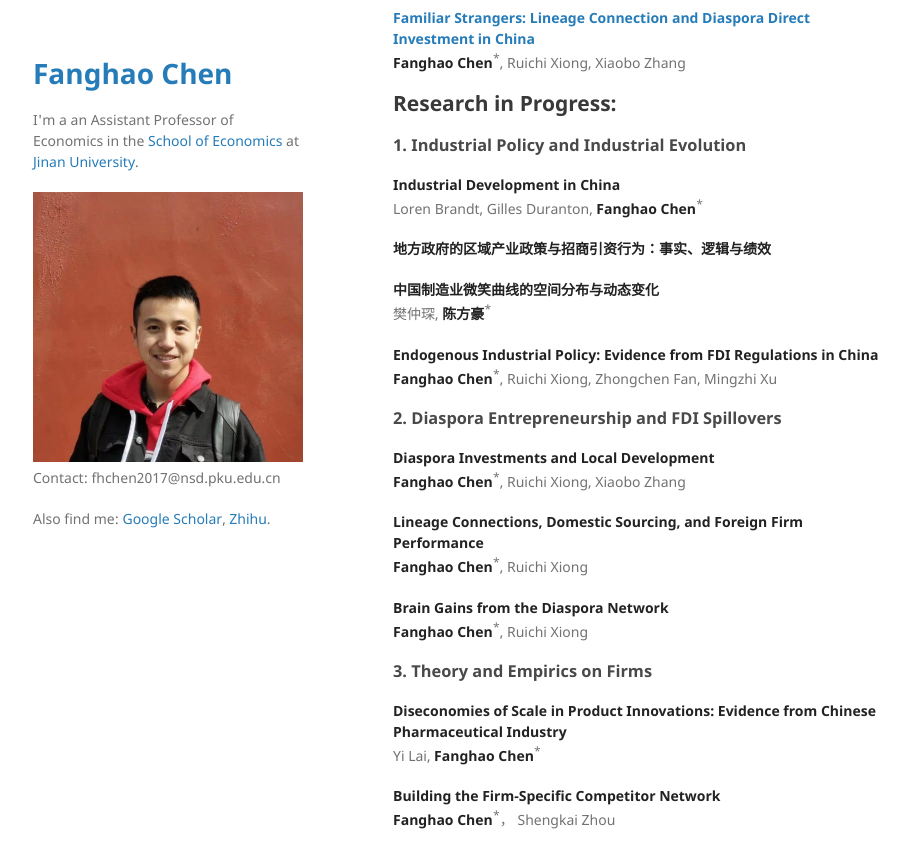
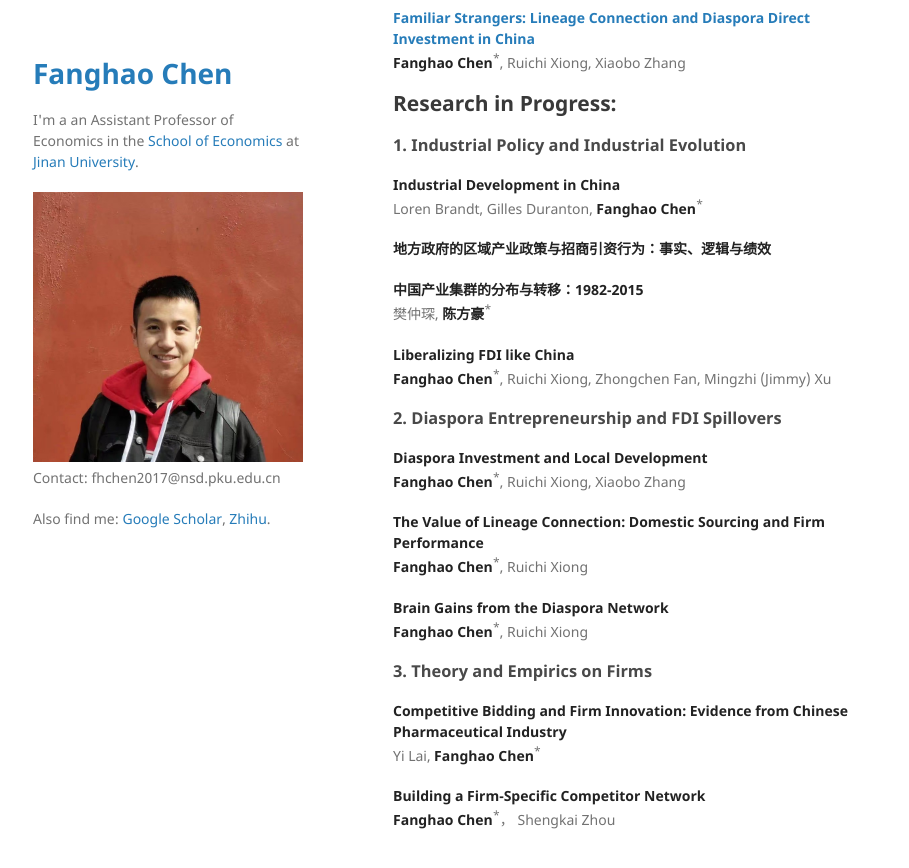
Before and after one commit to FanghaoChen/homepage, a Jekyll site: the page built from research.md, in a window 1280 px wide and 900 px high, scrolled down 608 px. Shown: the top 868 px of the window, without its empty margins (177-1086 px from the left). Built offline with Jekyll 4.4.1, drawn with Linux system fonts in a browser that asks for light colours.

Commit message:
Update research.md

```diff
--- a/research.md
+++ b/research.md
@@ -40,18 +40,18 @@ Loren Brandt, Gilles Duranton, **Fanghao Chen**<sup>*</sup>
 
 **地方政府的区域产业政策与招商引资行为：事实、逻辑与绩效**  <br/>
 
-**中国制造业微笑曲线的空间分布与动态变化** <br/>
+**中国产业集群的分布与转移：1982-2015** <br/>
 樊仲琛, **陈方豪**<sup>*</sup>
 
-**Endogenous Industrial Policy: Evidence from FDI Regulations in China** <br/>
-**Fanghao Chen**<sup>*</sup>, Ruichi Xiong, Zhongchen Fan, Mingzhi Xu
+**Liberalizing FDI like China** <br/>
+**Fanghao Chen**<sup>*</sup>, Ruichi Xiong, Zhongchen Fan, Mingzhi (Jimmy) Xu
 
 ### 2. Diaspora Entrepreneurship and FDI Spillovers ###
 
-**Diaspora Investments and Local Development** <br/>
+**Diaspora Investment and Local Development** <br/>
 **Fanghao Chen**<sup>*</sup>, Ruichi Xiong, Xiaobo Zhang
 
-**Lineage Connections, Domestic Sourcing, and Foreign Firm Performance**<br/>
+**The Value of Lineage Connection: Domestic Sourcing and Firm Performance**<br/>
 **Fanghao Chen**<sup>*</sup>, Ruichi Xiong
 
 **Brain Gains from the Diaspora Network**<br/>
@@ -59,8 +59,8 @@ Loren Brandt, Gilles Duranton, **Fanghao Chen**<sup>*</sup>
 
 ### 3. Theory and Empirics on Firms ###
 
-**Diseconomies of Scale in Product Innovations: Evidence from Chinese Pharmaceutical Industry** <br/>
+**Competitive Bidding and Firm Innovation: Evidence from Chinese Pharmaceutical Industry** <br/>
 Yi Lai, **Fanghao Chen**<sup>*</sup>
 
-**Building the Firm-Specific Competitor Network** <br/>
+**Building a Firm-Specific Competitor Network** <br/>
 **Fanghao Chen**<sup>*</sup>， Shengkai Zhou
```
